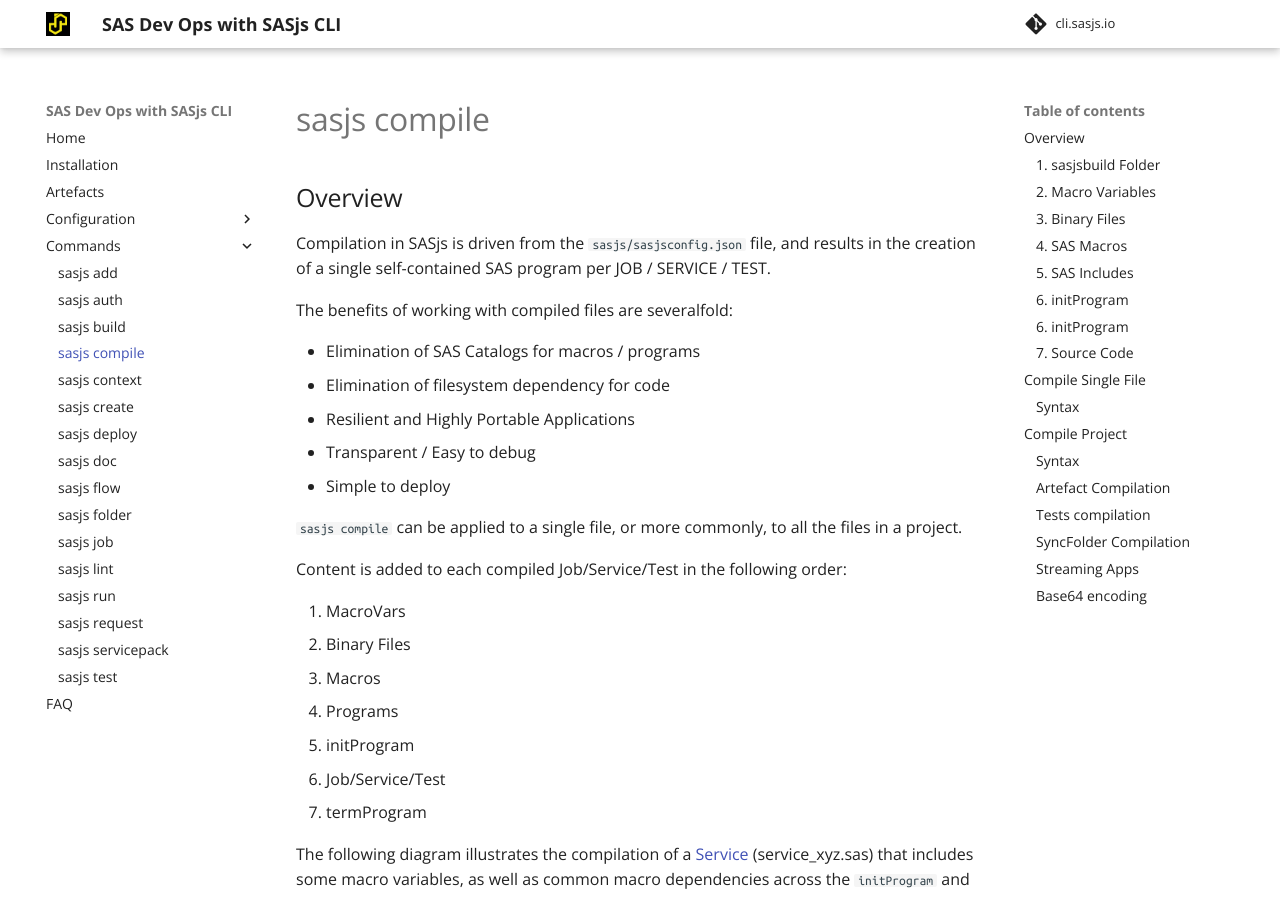
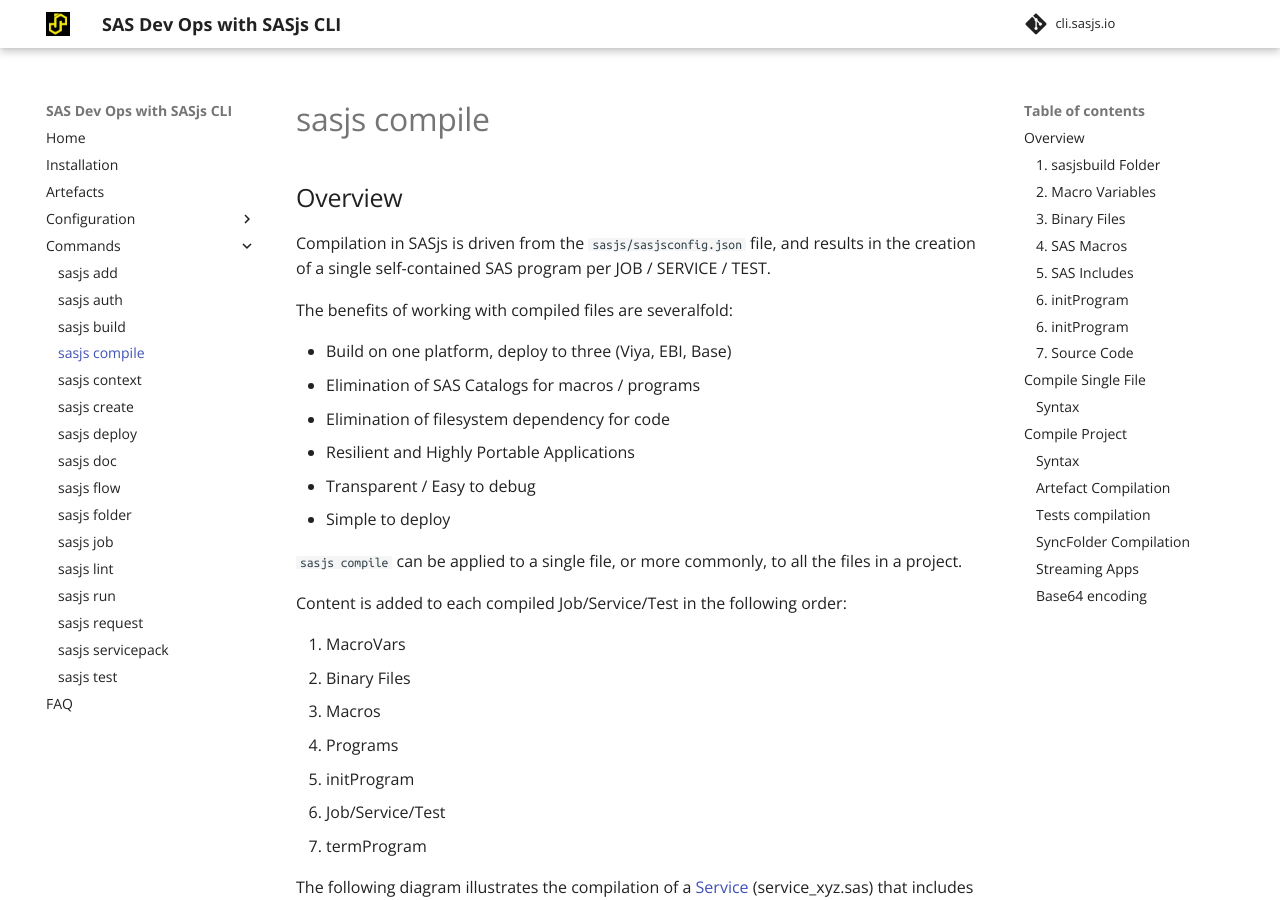
Before and after one commit to sasjs/cli.sasjs.io, an MkDocs documentation site: the page built from docs/compile.md, in a window 1280 px wide and 900 px high. Built offline with MkDocs 1.6.1 and Material for MkDocs 9.7.7, drawn with Linux system fonts in a browser that asks for light colours; comment, search, counter and statistics services are not loaded.

Commit message:
Update compile.md

```diff
--- a/docs/compile.md
+++ b/docs/compile.md
@@ -12,6 +12,7 @@
 
 The benefits of working with compiled files are severalfold:
 
+* Build on one platform, deploy to three (Viya, EBI, Base)
 * Elimination of SAS Catalogs for macros / programs
 * Elimination of filesystem dependency for code
 * Resilient and Highly Portable Applications
```
